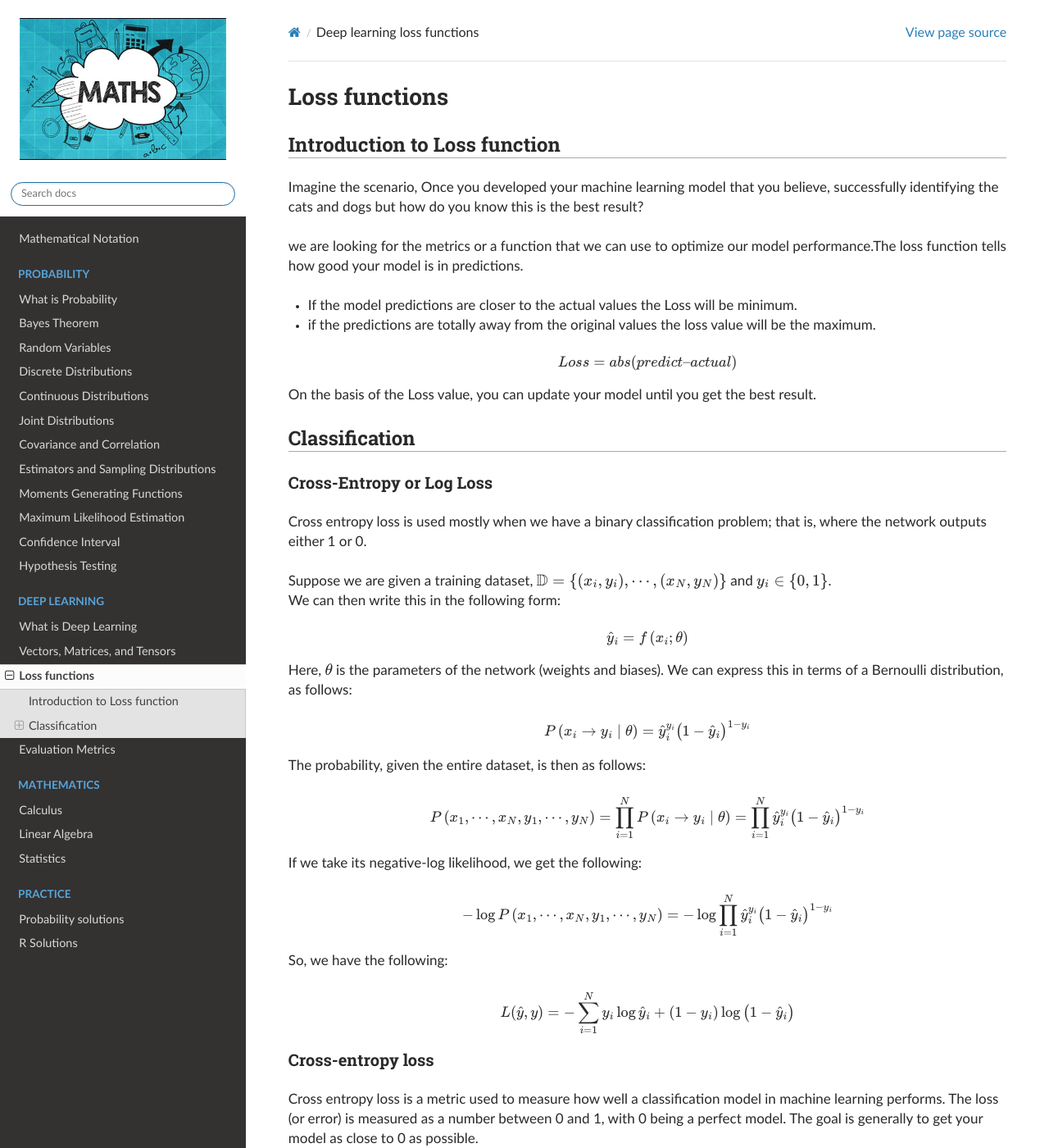
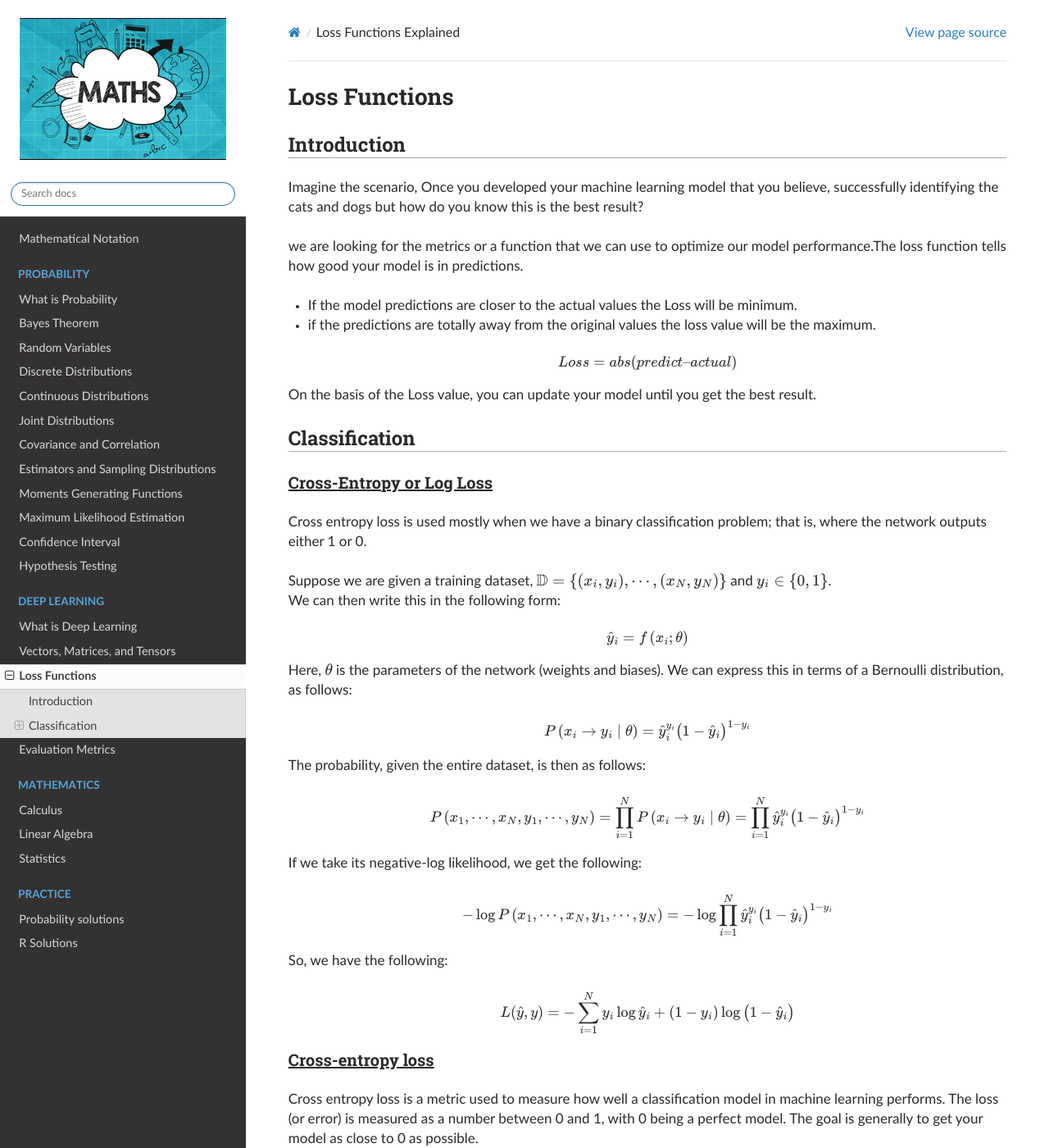
Before and after one commit to akkefa/ml-notes, a Sphinx documentation site: the page built from docs/deep_learning/loss_functions.md, in a window 1280 px wide and 1400 px high. Shown: the whole window at 82% size. Built offline with Sphinx 7.4.7 and the Read the Docs theme 2.0.0, drawn with Linux system fonts in a browser that asks for light colours.

````diff
--- a/docs/_static/statistics.css
+++ b/docs/_static/statistics.css
@@ -19,6 +19,10 @@ h2 {
     border-bottom: 1px solid #aaaaaa;
 }
 
+h3 {
+    text-decoration: underline;
+}
+
 strong {
     background-color: #f0f700;
     /*background-color: #f8b101;*/
--- a/docs/deep_learning/loss_functions.md
+++ b/docs/deep_learning/loss_functions.md
@@ -4,12 +4,12 @@ kernelspec:
     name: python3
 ---
 
-```{title} Deep learning loss functions
+```{title} Loss Functions Explained
 ```
 
-# Loss functions
+# Loss Functions
 
-## Introduction to Loss function
+## Introduction
 Imagine the scenario, Once you developed your machine learning model that you believe, successfully identifying the
 cats and dogs but how do you know this is the best result?
 
--- a/docs/requirements.txt
+++ b/docs/requirements.txt
@@ -1,6 +1,6 @@
 torch~=1.13
 seaborn~=0.12
-scipy~=1.9
+scipy~=1.10
 scikit-learn~=1.2
 torchmetrics~=0.11
 myst-nb~=0.17
````
Also changed, not shown: docs/deep_learning/evaluation_metrics.md (+73 -18 lines), 1 other file.
